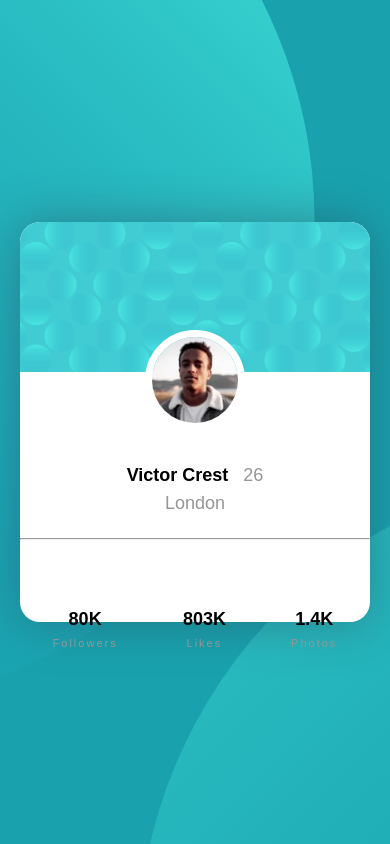
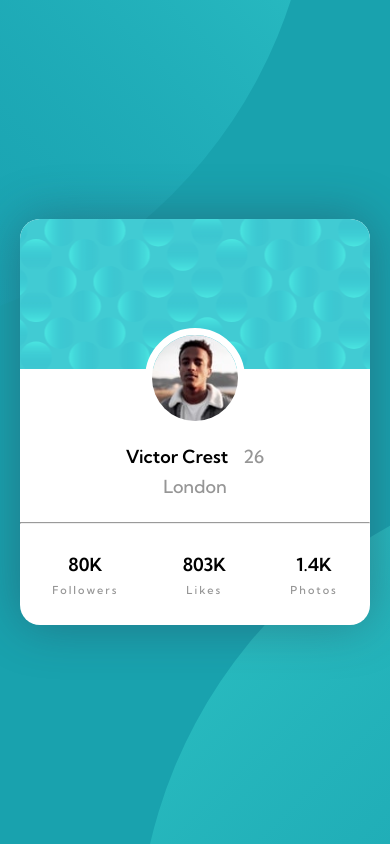
Before and after one commit to vanja-veapi/week-2, a plain HTML site: page index.html in a window 390 px wide. Drawn offline with Linux system fonts and the light colour scheme.

Commit message:
css fixed

```diff
--- a/assets/css/style.css
+++ b/assets/css/style.css
@@ -1,3 +1,4 @@
+@import url('https://fonts.googleapis.com/css2?family=Kumbh+Sans:wght@500;600&display=swap');
 *
 {
     margin: 0;
@@ -199,7 +200,7 @@ small
     }
     #data
     {
-        height: 16vh;
+        height: 11vh;
     }
 }
 @media screen and (max-width: 1300px)
@@ -229,11 +230,20 @@ small
         width: 350px;
     }
 }
+@media screen and (max-width: 820px)
+{
+    .top-svg
+    {
+        left: -80%;
+        bottom: 29%;
+    }
+}
 @media screen and (max-width: 678px)
 {
     .top-svg
     {
-        left: -95%;
+        left: -80%;
+        bottom: 60%;
     }
     .bot-svg
     {
@@ -242,8 +252,7 @@ small
     .card
     {
         width: 350px;
-        height: 490x;
-
+        height: auto;
     }
     #img-victor
     {
@@ -256,7 +265,7 @@ small
     }
     .name-age
     {
-        margin-top: 11vh;
+        margin-top: 9vh;
     }
     .namge-age > h1
     {
@@ -270,7 +279,7 @@ small
     }
     #data
     {
-        height: 21vh;
+        height: 12vh;
     }
 }
 
@@ -297,7 +306,7 @@ small
     }
     .card
     {
-        width: 265px;
+        width: 280px;
         height: 370px;
     }
     #data
@@ -315,10 +324,11 @@ small
         margin-top: 26%;
     }
 }
-@media screen and (max-width: 310px)
+@media screen and (max-width: 350px)
 {
     .top-svg
     {
-        left: -278%;
+        left: -220%;
+        top: -79%;
     }
 }
```
